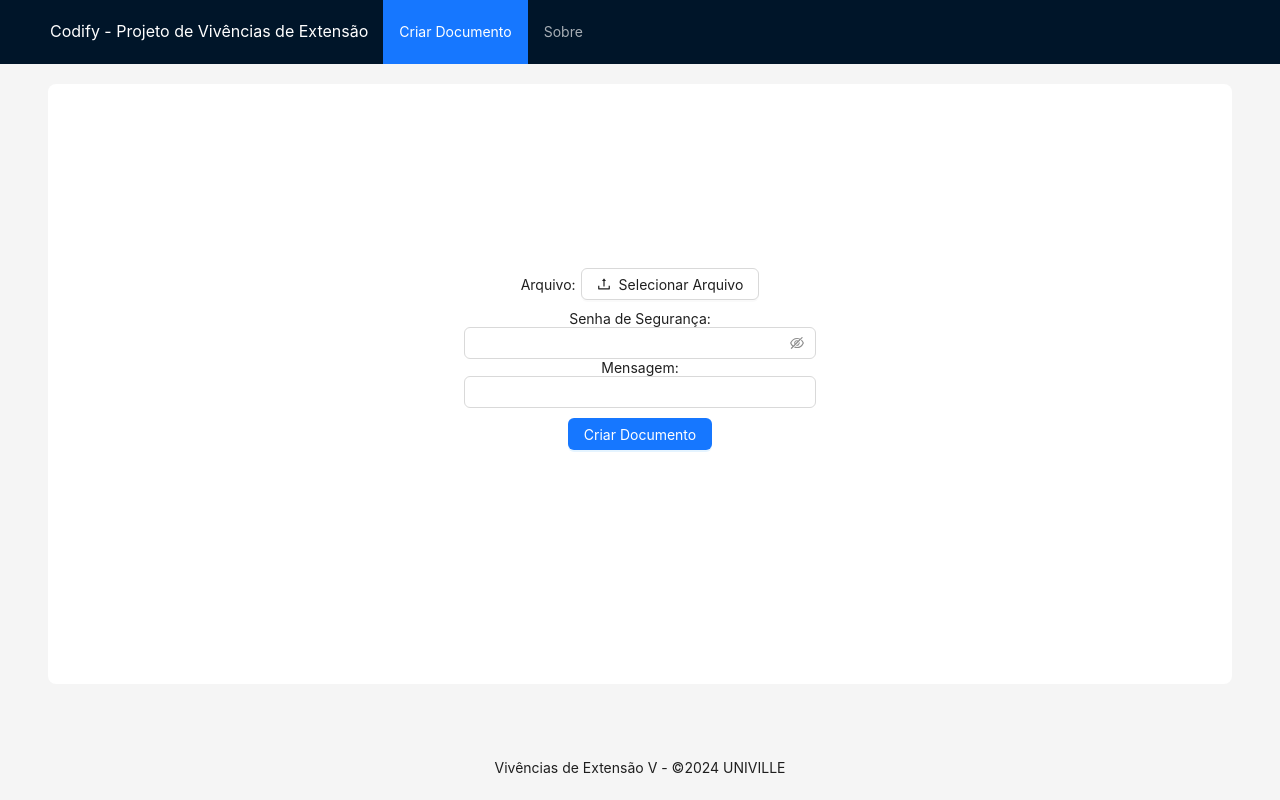
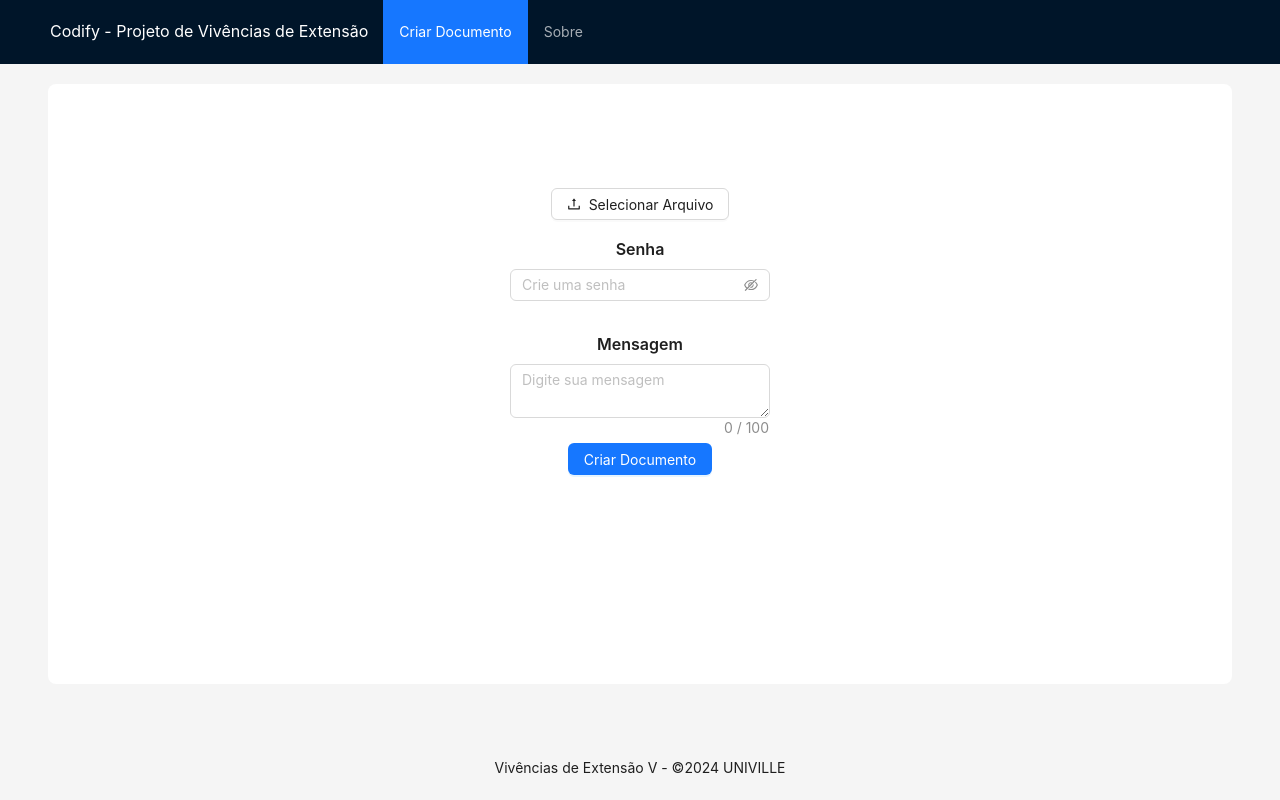
Before and after one commit to VitorComin/codify_front, a React (Create React App) app: page / in a window 1280 px wide. Built offline with nearby package versions, Linux system fonts and the light colour scheme.

Commit message:
João Gregol

```diff
--- a/src/App.js
+++ b/src/App.js
@@ -1,7 +1,12 @@
 import React from "react";
 import "./App.css";
 import { Layout, Menu, Typography, theme } from "antd";
-import { BrowserRouter as Router, Route, Routes } from "react-router-dom";
+import {
+  BrowserRouter as Router,
+  Route,
+  Routes,
+  NavLink,
+} from "react-router-dom";
 import CreateDocument from "./pages/createDocument/CreateDocument.js";
 import About from "./pages/About/About.js";
 import ShowDocument from "./pages/showDocument/ShowDocument.js";
@@ -36,11 +41,14 @@ function App() {
               style={{ flex: 1, minWidth: 0 }}
             >
               {items.map((item) => (
-                <Menu.Item
-                  key={item.key}
-                  onClick={() => (window.location.href = item.path)}
-                >
-                  {item.label}
+                <Menu.Item key={item.key}>
+                  <NavLink
+                    to={item.path}
+                    exact
+                    activeClassName="ant-menu-item-selected"
+                  >
+                    {item.label}
+                  </NavLink>
                 </Menu.Item>
               ))}
             </Menu>
--- a/src/pages/About/About.js
+++ b/src/pages/About/About.js
@@ -1,11 +1,33 @@
-import React from 'react';
-import { Typography } from 'antd';
+import React from "react";
+import { Typography } from "antd";
+
+const { Title, Paragraph } = Typography;
 
 function About() {
-
   return (
-    <div style={{justifyContent: 'center', alignItems: 'center', display: 'flex',  marginTop: '20vh'}}>
-      <Typography.Text>Desenvolva aqui Ximas</Typography.Text>
+    <div>
+      <Title level={2}>Sobre nosso projeto</Title>
+      <Title style={{ marginTop: -5 }} type="secondary" level={5}>
+        Um breve resumo do nosso objetivo
+      </Title>
+      <br />
+      <Paragraph>
+        O objetivo deste projeto é desenvolver uma plataforma web que permite
+        aos usuários codificar e decodificar mensagens e arquivos de forma
+        segura e prática.
+      </Paragraph>
+      <Paragraph style={{ marginLeft: "5%", marginRight: "5%" }}>
+        Na página inicial, os usuários podem enviar mensagens opcionais, anexar
+        arquivos e adicionar senhas, se desejado. Após o envio, um link único é
+        gerado, permitindo acesso sem necessidade de login. Se uma senha foi
+        definida, ela é solicitada para acesso. A plataforma armazena todos os
+        dados em um banco de dados, mantendo registros para auditoria e
+        inativando automaticamente links não acessados após 24 horas.
+      </Paragraph>
+      <Paragraph style={{ marginTop: 25 }} type="secondary" level={5}>
+        Projeto desenvolvido por Vitor Comin, Gabriel Guimarães, Raul Schramm,
+        Mateus Sauerbeck e João Grigolo.
+      </Paragraph>
     </div>
   );
 }
--- a/src/pages/createDocument/CreateDocument.js
+++ b/src/pages/createDocument/CreateDocument.js
@@ -1,7 +1,10 @@
 import React, { useState } from "react";
 import Swal from "sweetalert2";
-import { Upload, Input, Button, Row, Col } from "antd";
+import { Upload, Input, Button, Row, Col, Typography } from "antd";
 import { UploadOutlined } from "@ant-design/icons";
+
+const { Title } = Typography;
+const { TextArea } = Input;
 
 function CreateDocument() {
   const [file, setFile] = useState(null);
@@ -55,7 +58,7 @@ function CreateDocument() {
         console.log("Document created successfully:", data);
         showSuccessAlert();
         setFileUploaded(data);
-        console.log(data)
+        console.log(data);
         setUploaded(true);
       } else {
         console.error("Error creating document:", data);
@@ -74,15 +77,14 @@ function CreateDocument() {
         justifyContent: "center",
         alignItems: "center",
         display: "flex",
-        marginTop: "20vh",
+        marginTop: "10vh",
       }}
     >
       {!uploaded ? (
         <form onSubmit={handleSubmit}>
-          <Row gutter={16}>
+          <Row gutter={16} style={{ marginBottom: 10 }}>
             <Col span={24}>
               <label>
-                <span style={{ marginRight: 5 }}>Arquivo:</span>
                 <Upload
                   onChange={handleFileChange}
                   showUploadList={true}
@@ -96,26 +98,36 @@ function CreateDocument() {
               </label>
             </Col>
           </Row>
-          <Row gutter={16} style={{ justifyContent: "center", margin: 10 }}>
-            <Col span={12}>
-              <label>
-                Senha de Segurança:
+          <Row
+            gutter={16}
+            style={{ justifyContent: "center", margin: 25, marginTop: -20 }}
+          >
+            <Col span={24}>
+              <Title level={5}>Senha</Title>
               <Input.Password
+                placeholder="Crie uma senha"
                 disabled={loading}
                 value={securityPassword}
                 onChange={(e) => setSecurityPassword(e.target.value)}
                 required
               />
-              </label>
-              <label>
-                Mensagem:
-                <Input
+            </Col>
+          </Row>
+          <Row
+            gutter={16}
+            style={{ justifyContent: "center", margin: 25, marginTop: -20 }}
+          >
+            <Col span={24}>
+              <Title level={5}>Mensagem</Title>
+              <TextArea
+                showCount
+                maxLength={100}
+                placeholder="Digite sua mensagem"
                 disabled={loading}
                 value={message}
                 onChange={(e) => setMessage(e.target.value)}
                 required
               />
-              </label>
             </Col>
           </Row>
           <Row gutter={16}>
@@ -127,7 +139,7 @@ function CreateDocument() {
           </Row>
         </form>
       ) : (
-        <Input value={`http://localhost:3001/${fileUploaded.id || '1'}`}/>
+        <Input value={`http://localhost:3001/${fileUploaded.id || "1"}`} />
       )}
     </div>
   );
```
Lines whose indentation alone changed are shown as unchanged.
